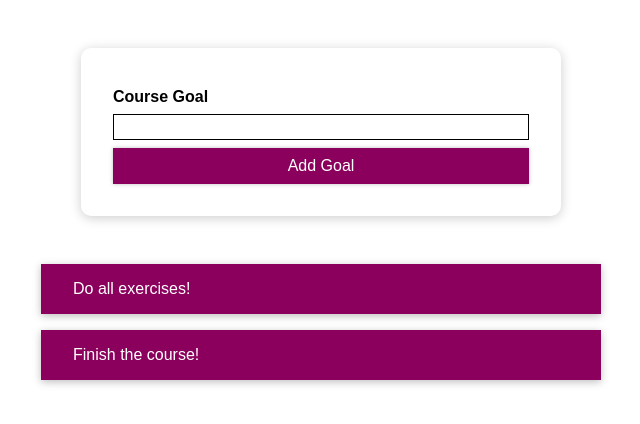
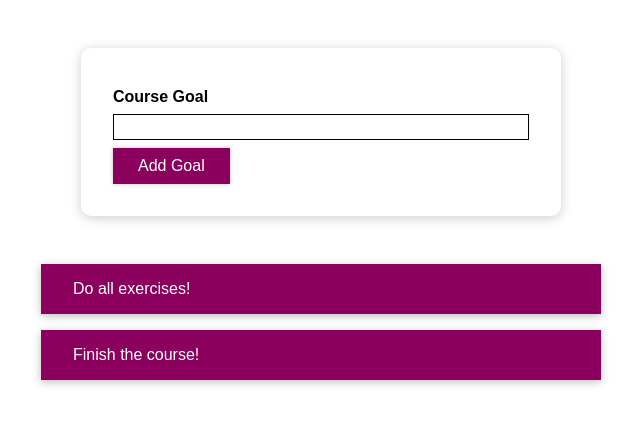
Before and after one commit to sobial/styling-component, a React (Create React App) app: page / in a window 1280 px wide. Shown: the top 424 px of the page, without its empty margins (319-959 px from the left). Built offline with nearby package versions, Linux system fonts and the light colour scheme.

Commit message:
css modules

```diff
--- a/src/components/UI/Button/Button.js
+++ b/src/components/UI/Button/Button.js
@@ -1,38 +1,39 @@
-import styled from 'styled-components';
+// import styled from 'styled-components';
+import styles from './Button.module.css';
 
-const Button = styled.button`
-  width: 100%;
-  font: inherit;
-  padding: 0.5rem 1.5rem;
-  border: 1px solid #8b005d;
-  color: white;
-  background: #8b005d;
-  box-shadow: 0 0 4px rgba(0, 0, 0, 0.26);
-  cursor: pointer;
+// const Button = styled.button`
+//   width: 100%;
+//   font: inherit;
+//   padding: 0.5rem 1.5rem;
+//   border: 1px solid #8b005d;
+//   color: white;
+//   background: #8b005d;
+//   box-shadow: 0 0 4px rgba(0, 0, 0, 0.26);
+//   cursor: pointer;
 
-  @media (max-width: 768px){
-    width: auto;
-}
-&:focus {
-  outline: none;
-}
+//   @media (max-width: 768px){
+//     width: auto;
+// }
+// &:focus {
+//   outline: none;
+// }
 
-&:hover,
-&:active {
-  background: #ac0e77;
-  border-color: #ac0e77;
-  box-shadow: 0 0 8px rgba(0, 0, 0, 0.26);
-}
+// &:hover,
+// &:active {
+//   background: #ac0e77;
+//   border-color: #ac0e77;
+//   box-shadow: 0 0 8px rgba(0, 0, 0, 0.26);
+// }
 
 
-`;
+// `;
 
-// const Button = props => {
-//   return (
-//     <button type={props.type} className="button" onClick={props.onClick}>
-//       {props.children}
-//     </button>
-//   );
-// };
+const Button = props => {
+  return (
+    <button type={props.type} className={styles.button} onClick={props.onClick}>
+      {props.children}
+    </button>
+  );
+};
 
 export default Button;
```
Also changed, not shown: src/components/UI/Button/Button.module.css (renamed from src/components/UI/Button/Button.css), 1 other file (tests, documents, lock files or other folders).
